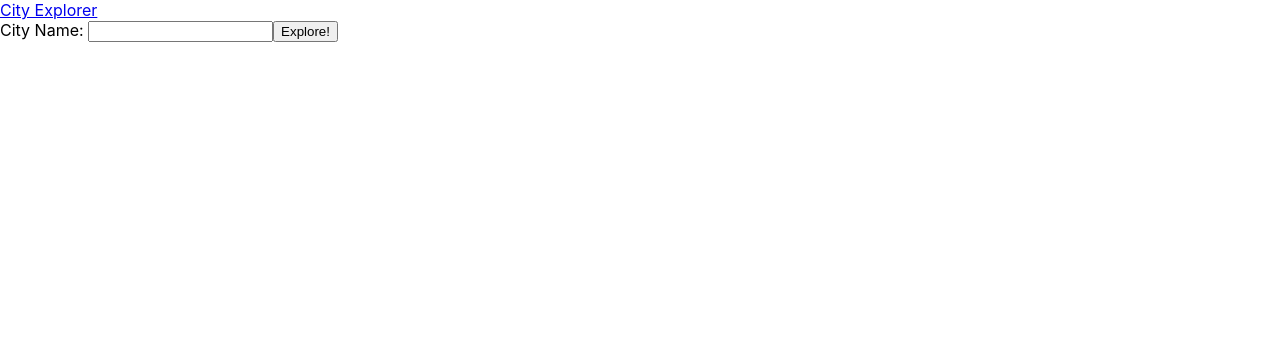
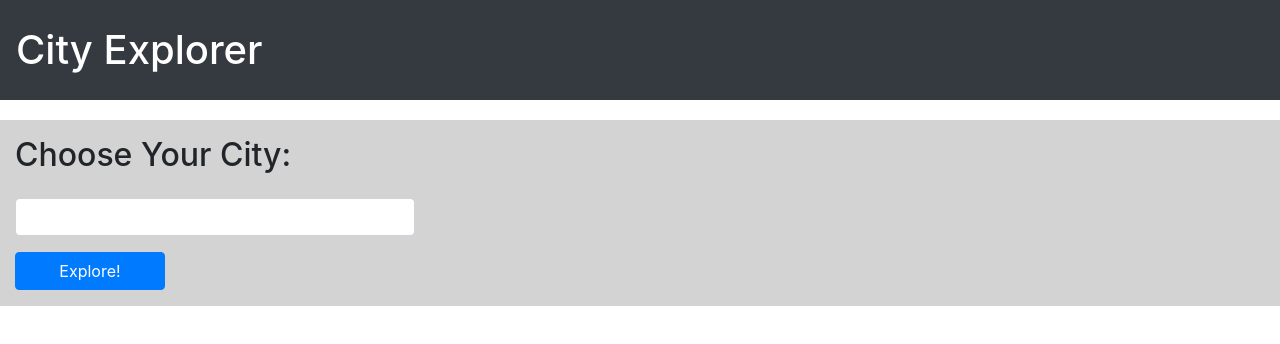
Before and after one commit to daniel-haugen/city-explorer, a React (Create React App) app: page / in a window 1280 px wide. Shown: the top 344 px of the page. Built offline with nearby package versions, Linux system fonts and the light colour scheme.

Commit message:
added error handling

```diff
--- a/package.json
+++ b/package.json
@@ -7,6 +7,7 @@
     "@testing-library/react": "^11.2.6",
     "@testing-library/user-event": "^12.8.3",
     "axios": "^0.21.1",
+    "bootstrap": "^4.6.0",
     "react": "^17.0.2",
     "react-bootstrap": "^1.5.2",
     "react-dom": "^17.0.2",
--- a/src/App.css
+++ /dev/null
@@ -1,38 +0,0 @@
-.App {
-  text-align: center;
-}
-
-.App-logo {
-  height: 40vmin;
-  pointer-events: none;
-}
-
-@media (prefers-reduced-motion: no-preference) {
-  .App-logo {
-    animation: App-logo-spin infinite 20s linear;
-  }
-}
-
-.App-header {
-  background-color: #282c34;
-  min-height: 100vh;
-  display: flex;
-  flex-direction: column;
-  align-items: center;
-  justify-content: center;
-  font-size: calc(10px + 2vmin);
-  color: white;
-}
-
-.App-link {
-  color: #61dafb;
-}
-
-@keyframes App-logo-spin {
-  from {
-    transform: rotate(0deg);
-  }
-  to {
-    transform: rotate(360deg);
-  }
-}
--- a/src/App.js
+++ b/src/App.js
@@ -3,6 +3,7 @@ import ExploreForm from "./components/ExploreForm";
 import LocationDisplay from "./components/LocationDisplay";
 import axios from "axios";
 import Navbar from 'react-bootstrap/Navbar';
+import 'bootstrap/dist/css/bootstrap.min.css';
 
 class App extends React.Component {
   constructor(props) {
@@ -36,8 +37,8 @@ class App extends React.Component {
   render() {
     return (
       <>
-        <Navbar>
-          <Navbar.Brand href="#home">City Explorer</Navbar.Brand>
+        <Navbar bg="dark" style={{height:"100px", marginBottom:"20px"}}>
+          <Navbar.Brand href="#home"><span className="text-white h1">City Explorer</span></Navbar.Brand>
         </Navbar>
         <ExploreForm
           updateLoc={this.updateLocation}
--- a/src/components/ExploreForm.js
+++ b/src/components/ExploreForm.js
@@ -1,32 +1,53 @@
 import React from "react";
-import { Form, Button } from "react-bootstrap";
-import axios from 'axios'
+import { Form, Button, Alert } from "react-bootstrap";
+import axios from "axios";
 
 class ExploreForm extends React.Component {
 
+  constructor(props) {
+    super(props);
+    this.state = {
+      badSearchAlert: false,
+      errorCode: ''
+    }
+  }
+
+showAlert = (e, code) => this.setState({badSearchAlert: e, errorCode: code})
 
   getLocation = async (e) => {
     e.preventDefault();
+
     const dataAPI = `https://us1.locationiq.com/v1/search.php?key=${process.env.REACT_APP_CITY_EXPLORER}&q=${this.props.searchQuery}&format=json`;
 
-    const dataResponse = await axios.get(dataAPI);
+    const dataResponse = await axios.get(dataAPI).catch(this.showAlert(true));
+
+    this.showAlert(false);
     const location = dataResponse.data[0];
     this.props.updateLoc(location);
     this.props.getMap();
-  }
 
+  };
 
   render() {
     return (
-      <Form onSubmit={this.getLocation}>
-        <Form.Group controlId="exampleForm.ControlTextarea1">
-          <Form.Label>City Name: </Form.Label>
-          <Form.Control onChange={this.props.search} />
-          <Button variant="primary" type="submit">
-            Explore!
-          </Button>
-        </Form.Group>
-      </Form>
+      <div className="container-fluid" style={{backgroundColor:"lightgrey"}}>
+        <Form className="h-100" onSubmit={this.getLocation}>
+          <Form.Group className="d-flex flex-column h-100">
+            <Form.Label className="h2 mt-3">Choose Your City: </Form.Label>
+            <Form.Control className="mt-3" style={{width:"400px"}} onChange={this.props.search} />
+
+            {this.state.badSearchAlert &&
+            <Alert style={{width: "300px", marginBottom:"-10px"}} onClose={() => this.showAlert(false)} variant="danger"
+             dismissible>{this.state.errorCode}Error: Please enter a valid location</Alert>}
+
+            <Button variant="primary" className="my-3" style={{width: "150px"}} type="submit">
+              Explore!
+            </Button>
+          </Form.Group>
+        </Form>
+
+
+      </div>
     );
   }
 }
--- a/src/components/LocationDisplay.js
+++ b/src/components/LocationDisplay.js
@@ -7,29 +7,19 @@ class LocationDisplay extends React.Component {
       <>
         {this.props.cityName && (
           <Container fluid>
-            <Card
-              style={{
-                maxWidth: "55%",
-                margin: "0 auto",
-                backgroundColor: "lightblue",
-                marginTop: "50px"
-              }}
-              className="mb-2"
-            >
-              <Card.Body>
-                <Card.Title>{this.props.cityName}</Card.Title>
-                <Card.Text style={{ fontWeight: "bold" }}>
-                  Latitude: {this.props.lat}
-                </Card.Text>
-                <Card.Text>Longitude: {this.props.lon}</Card.Text>
+            <Card>
+              <Card.Body className="d-flex">
+                <Container>
+                  <Card.Title className="mb-4"><span className="h3">{this.props.cityName}</span></Card.Title>
+                  <Card.Text>Latitude: {this.props.lat}</Card.Text>
+                  <Card.Text style={{marginTop:"-10px"}}>Longitude: {this.props.lon}</Card.Text>
+                </Container>
+                <Card.Img
+                  src={this.props.mapImage}
+                  style={{ height: "400px", width: "auto" }}
+                ></Card.Img>
               </Card.Body>
             </Card>
-            <Container style={{
-              margin: "0 auto"
-            }}>
-            <img src={this.props.mapImage}
-             alt="" />
-             </Container>
           </Container>
         )}
       </>
```
Also changed, not shown: 1 other file (tests, documents, lock files or other folders).
